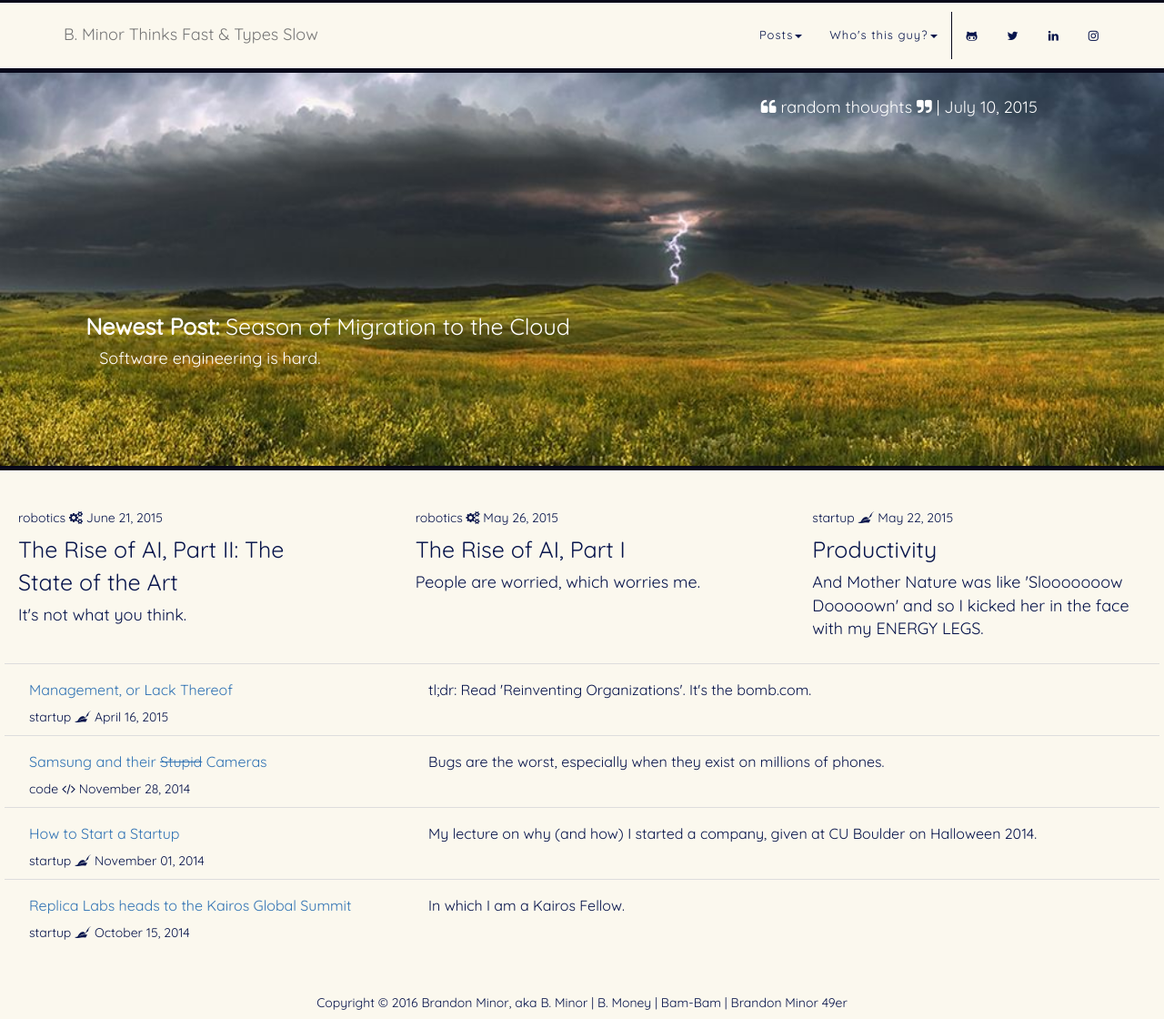
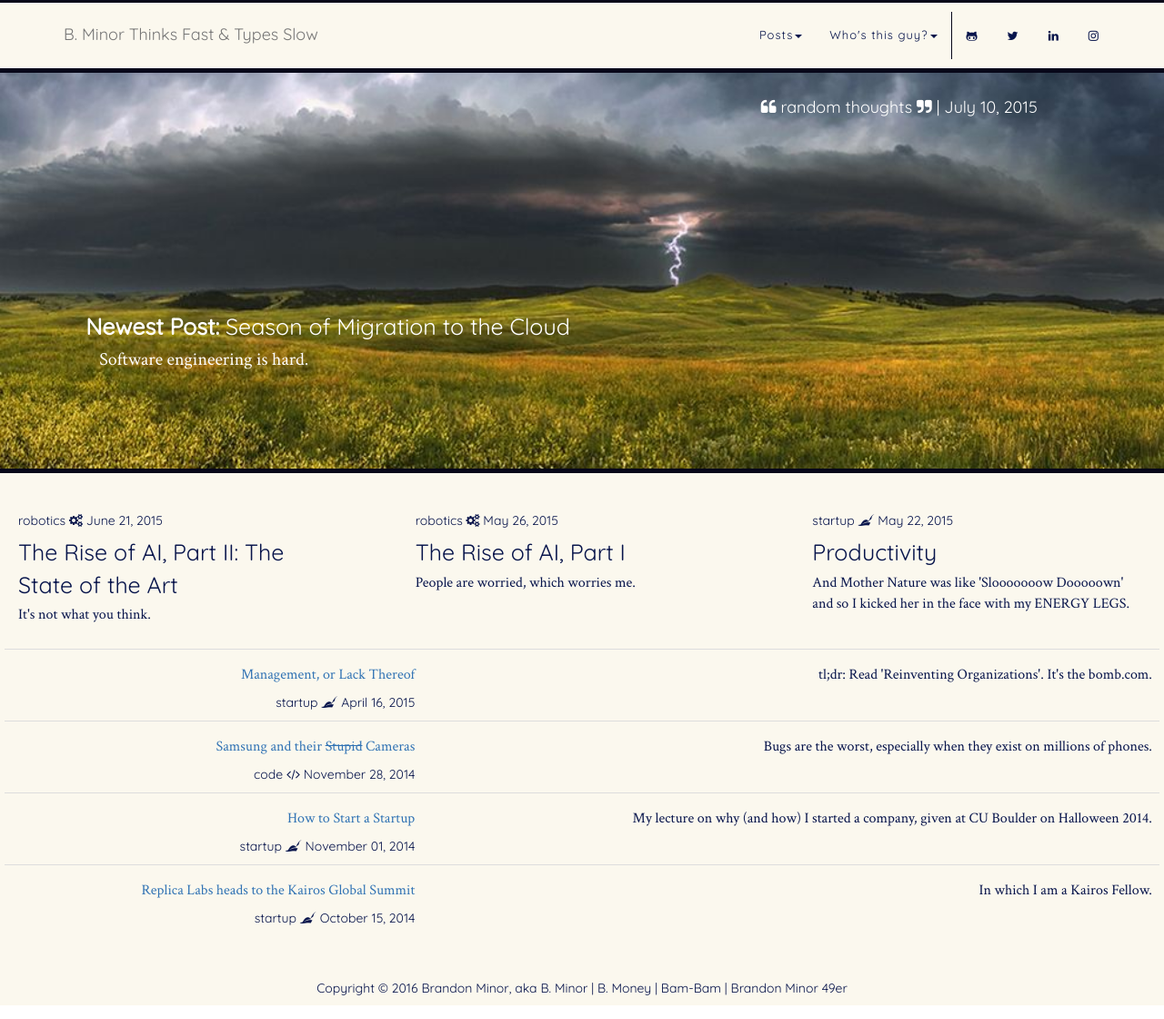
Before and after one commit to bminortx/bminortx.github.io, a Jekyll site: the page built from index.html, in a window 1280 px wide and 1120 px high. Shown: the whole window at 91% size. Built offline with Jekyll 4.4.1, drawn with Linux system fonts in a browser that asks for light colours; nearby versions of some CDN libraries; the list of posts is cut into pages by our own code; comment, search, counter and statistics services are not loaded.

Commit message:
Clean up sass a bit more

```diff
--- a/css/cover.css
+++ b/css/cover.css
@@ -145,11 +145,13 @@ body {
     padding-right: 30px;
     text-align: left; }
   .posts-section .top-headline {
-    font-size: 18px;
+    font-family: "Crimson Text";
+    font-size: 20px;
     color: #fff;
     padding-bottom: 5px; }
   .posts-section .headline {
-    font-size: 18px;
+    font-family: "Crimson Text";
+    font-size: 16px;
     padding-bottom: 5px; }
   .posts-section .top-headline-cat {
     font-size: 18px;
@@ -171,7 +173,7 @@ body {
       padding-bottom: 2px;
       padding-left: 20px; }
   .posts-section h4 {
-    font-family: "Khula";
+    font-family: "Crimson Text";
     font-weight: 300;
     margin-top: 20px;
     text-align: left;
@@ -187,13 +189,21 @@ body {
   position: relative; }
   .past-posts-section .headline-cat {
     color: #07144b;
-    text-align: left; }
+    text-align: right; }
     .past-posts-section .headline-cat .robotics-thin, .past-posts-section .headline-cat .startup-thin, .past-posts-section .headline-cat .code-thin, .past-posts-section .headline-cat .misc-thin {
       top: -10px;
       font-size: 14px;
       padding-top: 2px;
       padding-bottom: 2px; }
   .past-posts-section h4 {
+    font-family: "Crimson Text";
+    font-size: 16px;
+    font-weight: 300;
+    margin-top: 12px;
+    text-align: right;
+    line-height: 100%; }
+  .past-posts-section h3 {
+    font-family: "Crimson Text";
     font-size: 16px;
     font-weight: 300;
     margin-top: 12px;
@@ -221,7 +231,7 @@ body {
     margin-top: 30px;
     font-size: 25px; }
   .cv-section p {
-    font-family: "Khula";
+    font-family: "Crimson Text";
     font-weight: 300;
     font-size: 16px;
     text-align: left; }
@@ -241,7 +251,7 @@ body {
     font-size: 40px;
     padding-bottom: 20px; }
   .replica-section p {
-    font-family: "Khula";
+    font-family: "Crimson Text";
     margin: 0 0 10px;
     margin-bottom: 20px;
     font-size: 16px;
@@ -274,7 +284,7 @@ body {
     font-size: 25px;
     text-align: left; }
   .code-section p {
-    font-family: "Khula";
+    font-family: "Crimson Text";
     font-weight: 300;
     font-size: 16px; }
 
@@ -284,8 +294,8 @@ body {
   text-align: center;
   background: #fbf8ee; }
 
-.single-post-section {
-  font-family: "Khula";
+.single-post-section, .single-post-section-left, .single-post-section-right, .single-post-section-center {
+  font-family: "Quicksand";
   font-size: 18px;
   font-weight: 300;
   color: #000000;
@@ -294,38 +304,15 @@ body {
   text-align: left;
   background: #fbf8ee; }
 
-.single-post-section-left {
-  font-family: "Khula";
-  font-size: 20px;
-  font-weight: 300;
-  color: #000000;
-  padding-top: 30px;
-  padding-bottom: 10px;
-  height: 100%;
-  text-align: left;
-  background: #fbf8ee; }
+.single-post-section-left, .single-post-section-right, .single-post-section-center {
+  font-size: 18px;
+  padding-top: 30px; }
 
 .single-post-section-right {
-  font-family: "Khula";
-  font-size: 20px;
-  font-weight: 300;
-  color: #000000;
-  padding-top: 30px;
-  padding-bottom: 10px;
-  height: 100%;
-  text-align: right;
-  background: #fbf8ee; }
+  text-align: right; }
 
 .single-post-section-center {
-  font-family: "Khula";
-  font-size: 20px;
-  font-weight: 300;
-  color: #000000;
-  padding-top: 30px;
-  padding-bottom: 10px;
-  height: 100%;
-  text-align: center;
-  background: #fbf8ee; }
+  text-align: center; }
 
 .post-heading {
   padding-right: 60px;
```
Also changed, not shown: css/cover.sass (+25 -33 lines).
